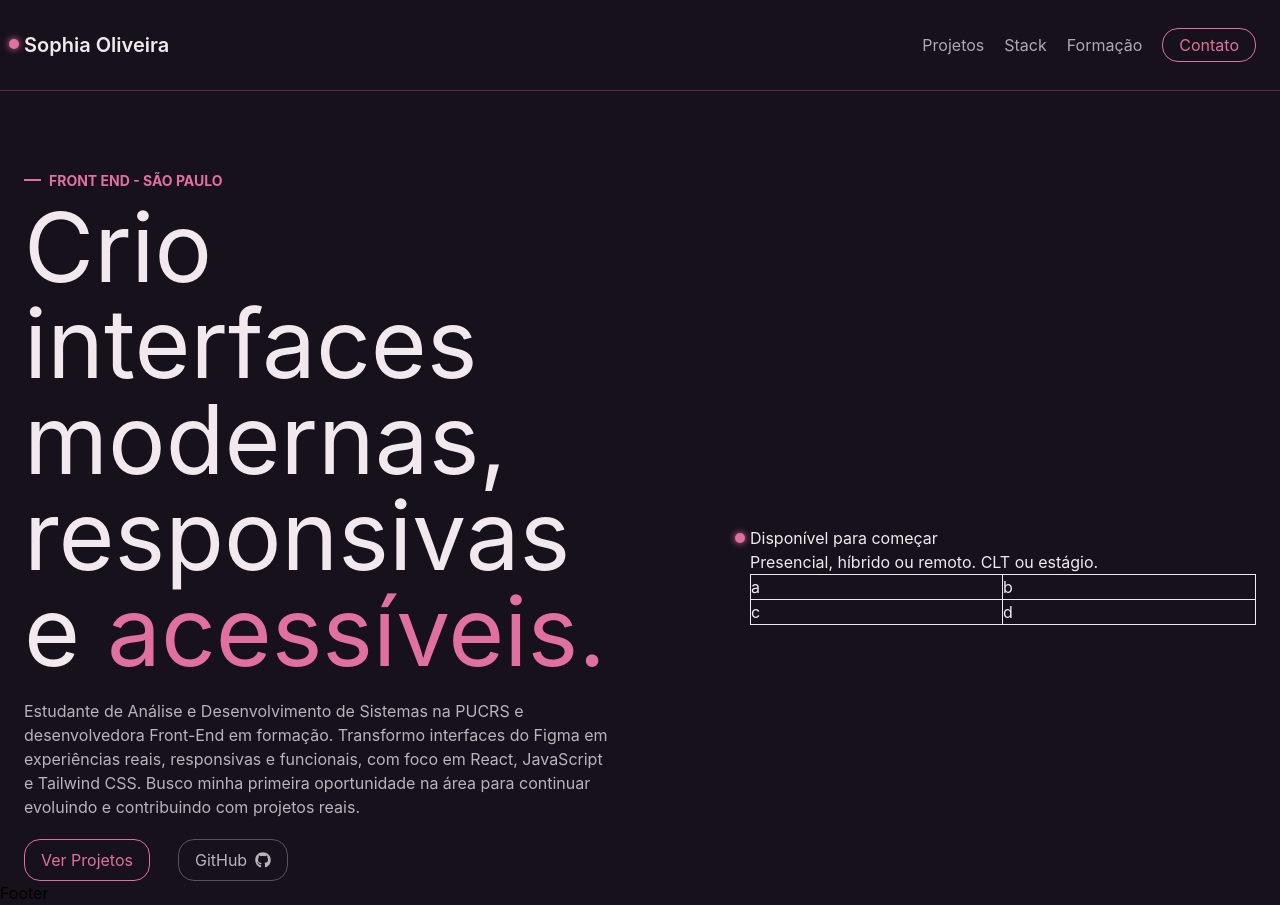
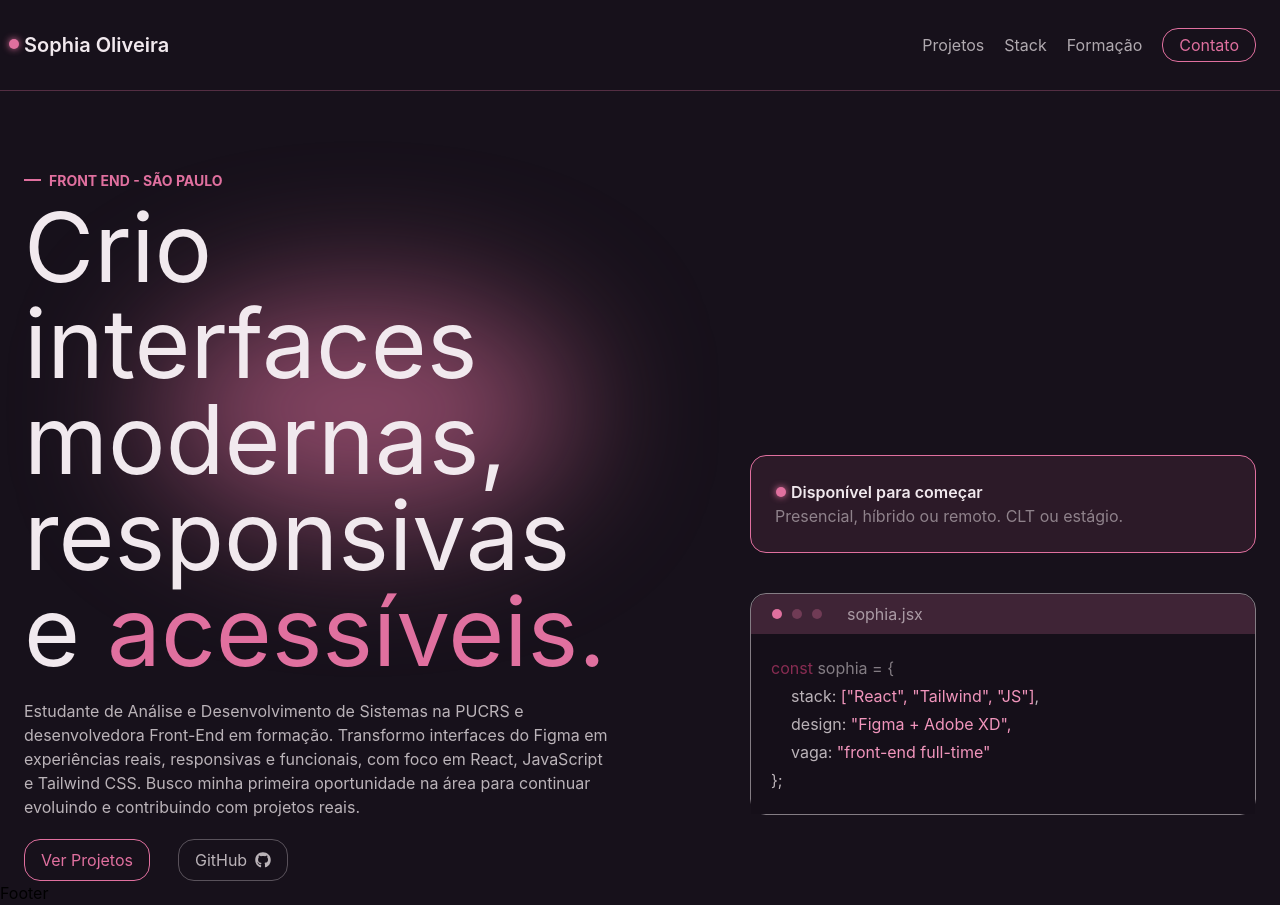
Before and after one commit to SophiAoAmaral/portfolio, a React (Vite) app in the folder portifolio/: page / in a window 1280 px wide. Built offline with nearby package versions, Linux system fonts and the light colour scheme.

Commit message:
detalhes home

```diff
--- a/portifolio/src/Components/Header.jsx
+++ b/portifolio/src/Components/Header.jsx
@@ -2,7 +2,7 @@ import React from 'react'
 
 export const Header = () => {
   return (
-    <header className='border-b border-rosa/30'>
+    <header className='border-b border-rosa/30 bg-fundo'>
         <nav className='container flex justify-between items-center py-7'>
             <h1 className='detail relative text-xl font-semibold text-texto'>Sophia Oliveira</h1>
             <ul className='flex items-center gap-5 text-texto/70 *:cursor-pointer *:transition [&>li]:hover:text-rosa'>
--- a/portifolio/src/Components/Home.jsx
+++ b/portifolio/src/Components/Home.jsx
@@ -3,8 +3,9 @@ import { FaGithub } from "react-icons/fa";
 
 export const Home = () => {
   return (
-    <section className='container text-texto grid grid-cols-2 mt-20 gap-15'>
-        <div>
+        <section className=' container text-texto grid grid-cols-2 mt-20 gap-15 relative'>
+            <div className='relative'>
+                <div className='neon'></div>
                 <span className='uppercase text-rosa detail-rosa ml-[25px] block font-bold text-sm mb-2'>Front End - São Paulo</span>
                 <h1 className='text-8xl mb-2'>Crio interfaces modernas, responsivas e <span className='text-rosa'>acessíveis.</span></h1>
                 <p className='text-texto/75 my-5'>Estudante de Análise e Desenvolvimento de Sistemas na PUCRS e desenvolvedora Front-End em formação. Transformo interfaces do Figma em experiências reais, responsivas e funcionais, com foco em React, JavaScript e Tailwind CSS. Busco minha primeira oportunidade na área para continuar evoluindo e contribuindo com projetos reais.</p>
@@ -13,23 +14,31 @@ export const Home = () => {
                     <a href='https://github.com/SophiAoAmaral' target='_blank' className='flex items-center gap-2 text-texto/75 border  border-texto/30 py-2 px-4 rounded-2xl hover:bg-rosa/30 transition'>GitHub <FaGithub /></a>
                 </div>
             </div>
-
             <div className='pl-20'>
-            <div className='h-[50%]'>
-
+                <div className='h-[40%]'>
                 </div>
-
                 <div>
 
-                <div>
-                    <h3 className='detail'>Disponível para começar</h3>
-                    <p>Presencial, híbrido ou remoto. CLT ou estágio.</p>
+                    <div className=' p-6 rounded-2xl border border-rosa bg-rosa/10'>
+                        <h3 className='detail ml-4 font-semibold'>Disponível para começar</h3>
+                        <p className='text-texto/50'>Presencial, híbrido ou remoto. CLT ou estágio.</p>
                     </div>
-                <article className='grid grid-cols-2 *:inline-block border'>
-                    <span className='border-b border-r'>a</span>
-                    <span className='border-b'>b</span>
-                    <span className='border-r'>c</span>
-                    <span>d</span>
+                    <article className='border border-texto/50 rounded-2xl mt-10'>
+                        <div className='flex gap-5 bg-rosa/20 **:block p-2 rounded-t-2xl'>
+                            <span className='bols before:bg-rosa ml-7'></span >
+                            <span className='bols before:bg-rosa/30'></span>
+                            <span className='bols before:bg-rosa/30'></span>
+                            <p className='text-texto/60'>sophia.jsx</p>
+                        </div>
+                        <div className='flex flex-col p-5 bg-[#150f19] leading-7'>
+                            <span className='text-texto/50'><span className='text-rosa-escuro'>const</span> sophia = {"{"} </span>
+                            <div className='flex flex-col pl-5 '>
+                                <span className='text-texto/75'>stack: <span className='text-rosa-claro'>["React", "Tailwind", "JS"]</span>,</span>
+                                <span className='text-texto/75'><span>design:</span> <span className='text-rosa-claro'>"Figma + Adobe XD",</span></span>
+                                <span className='text-texto/75'><span>vaga:</span> <span className='text-rosa-claro'>"front-end full-time"</span></span>
+                            </div>
+                            <span className='text-texto/75'>{"}"};</span>
+                        </div>
                     </article>
                 </div>
             </div>
--- a/portifolio/src/index.css
+++ b/portifolio/src/index.css
@@ -3,6 +3,8 @@
 @theme {
 --color-fundo:#17111b;
 --color-rosa:#e0709f;
+--color-rosa-escuro:#882c52;
+--color-rosa-claro: #f195bc;
 --color-texto:#f1e9ee;
 --color-card:#221926;
 }
@@ -26,6 +28,7 @@ body{
 
  .detail {
   position: relative;
+
   }
 
 .detail::before {
@@ -40,6 +43,19 @@ body{
   box-shadow: 0 0 7px 0px var(--color-rosa);
 }
 
+.bols{
+  position: relative;
+}
+
+.bols::before{
+  content: '';
+  position: absolute;
+  top: 30%;
+  left: -15px;
+  width: 10px;
+  height: 10px;
+  border-radius: 50%;
+}
 .detail-rosa{
   position: relative;
 }
@@ -52,4 +68,18 @@ body{
   height: 2px;
   background: var(--color-rosa);
 }
+
+.neon {
+  position: absolute;
+
+  top: 18%;
+  left: 22%;
+
+  width: 420px;
+  height: 220px;
+  background: rgba(224, 112, 159, 0.587);
+  filter: blur(70px);
+  border-radius: 50%;
+  z-index: -1;
 }
+}
```
Lines whose indentation alone changed are shown as unchanged.
